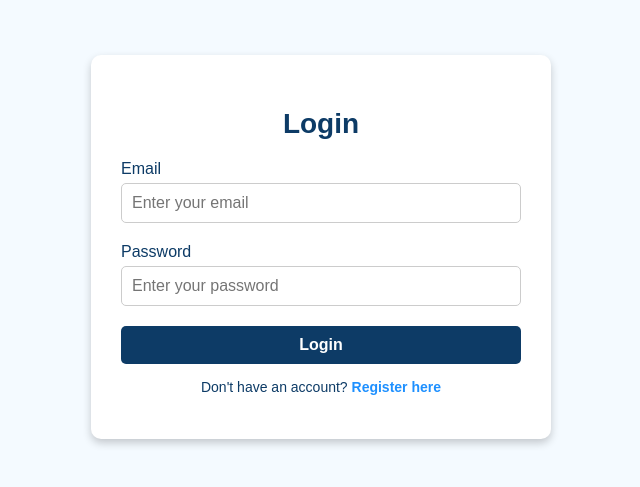
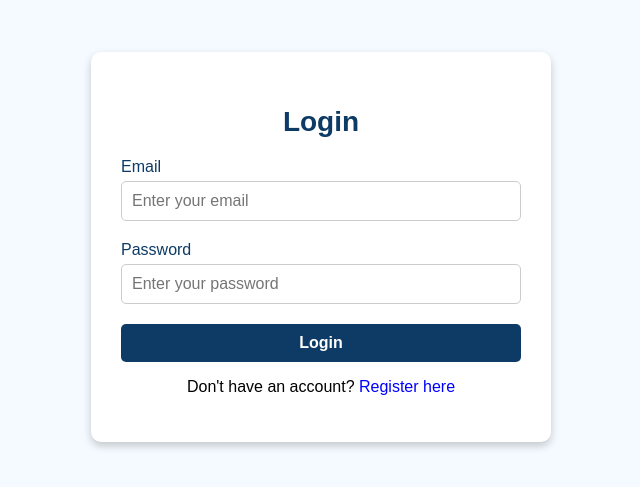
Before and after one commit to itzzsuj/NeuroVent, a React (Create React App) app: page /Login in a window 1280 px wide. Shown: the part 153-640 px from the top of the page, without its empty margins (319-959 px from the left). Built offline with nearby package versions, Linux system fonts and the light colour scheme.

Commit message:
Update Login.jsx

```diff
--- a/src/components/Login.jsx
+++ b/src/components/Login.jsx
@@ -1,8 +1,16 @@
+import React, { useState } from "react";
+
 function Login() {
+  const [isRegistering, setIsRegistering] = useState(false);
+
+  const toggleForm = () => {
+    setIsRegistering(!isRegistering);
+  };
+
   return (
     <div className="login">
       <div className="logincontainer">
-        <h2>Login</h2>
+        <h2>{isRegistering ? "Register" : "Login"}</h2>
         <form>
           <div className="formgroup">
             <label htmlFor="email">Email</label>
@@ -16,10 +24,25 @@ function Login() {
               placeholder="Enter your password"
             />
           </div>
-          <button type="submit">Login</button>
+          {isRegistering && (
+            <div className="formgroup">
+              <label htmlFor="confirmPassword">Confirm Password</label>
+              <input
+                type="password"
+                id="confirmPassword"
+                placeholder="Confirm your password"
+              />
+            </div>
+          )}
+          <button type="submit">{isRegistering ? "Register" : "Login"}</button>
         </form>
-        <p className="registerlink">
-          Don't have an account? <a href="/register">Register here</a>
+        <p className="togglelink">
+          {isRegistering
+            ? "Already have an account?"
+            : "Don't have an account?"}{" "}
+          <a onClick={toggleForm} style={{ cursor: "pointer", color: "blue" }}>
+            {isRegistering ? "Login here" : "Register here"}
+          </a>
         </p>
       </div>
     </div>
```
